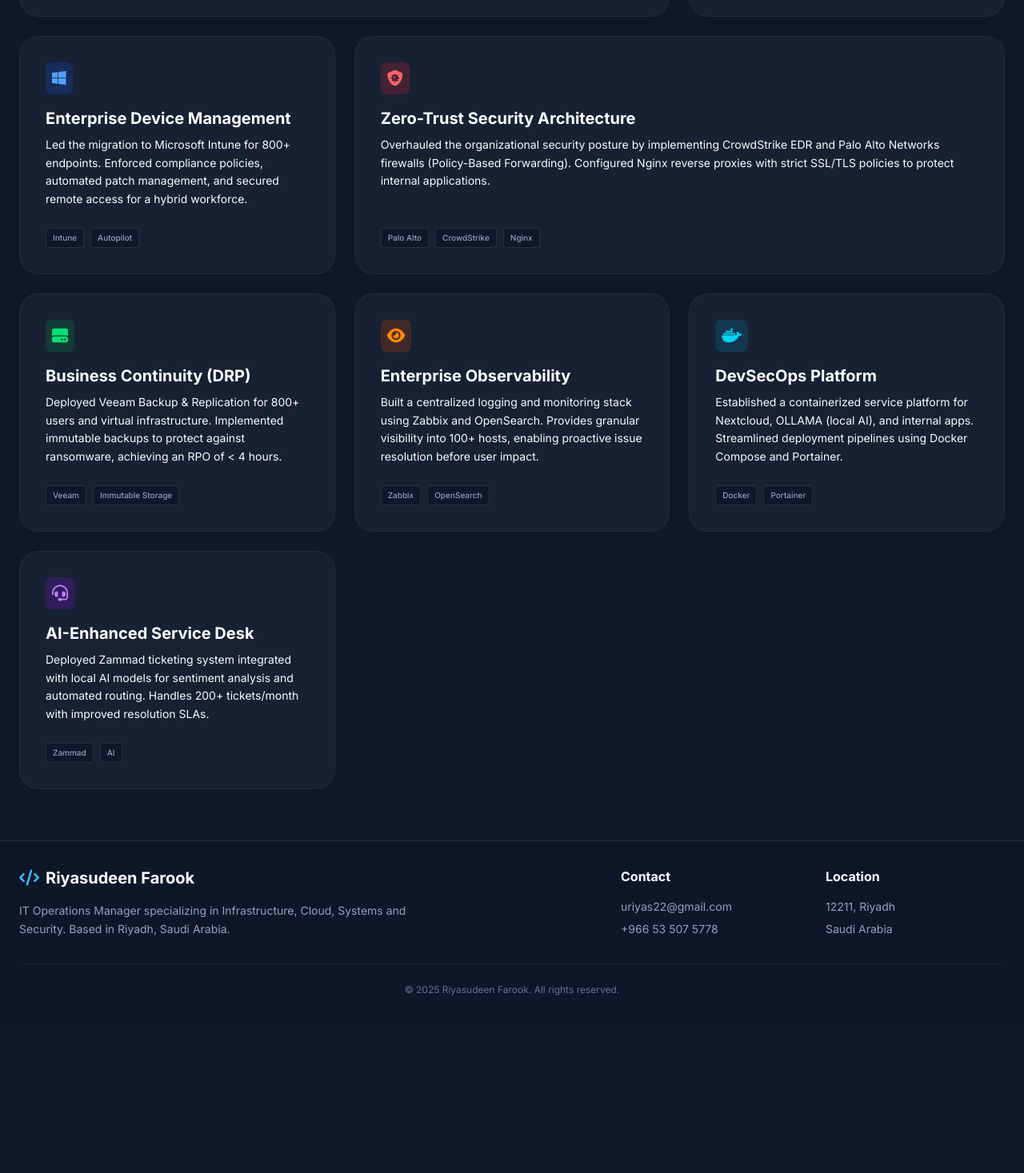
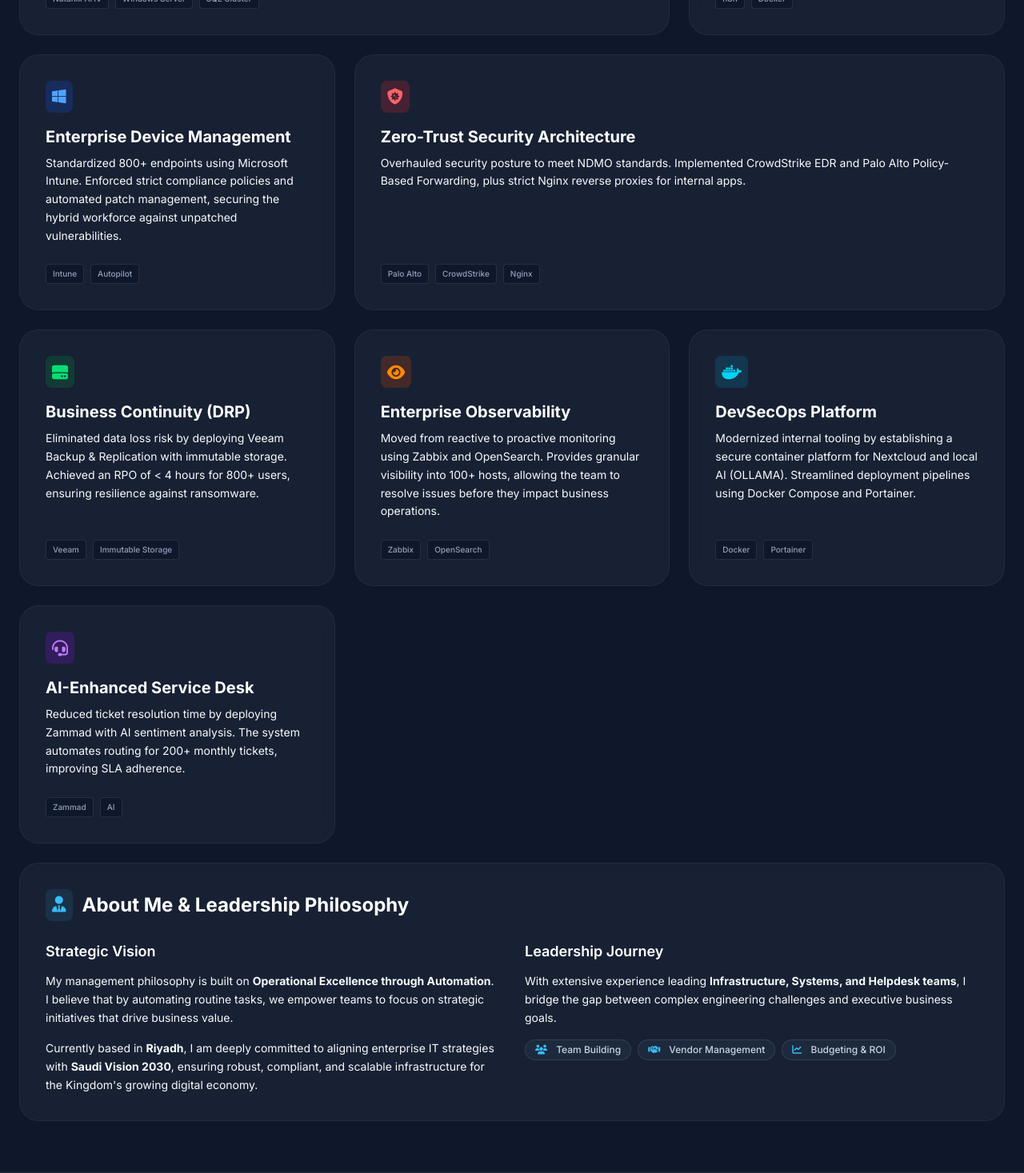
Before and after one commit to riyas22/Riyasudeen-Portfolio-v2, a Next.js app: page / in a window 1280 px wide. Shown: the part 1330-2797 px from the top of the page at 80% size. Before the commit the page ends 2608 px from the top, so only its background shows below. Built offline with nearby package versions, Linux system fonts and the light colour scheme.

Commit message:
Added AboutMe Section

```diff
--- a/app/layout.tsx
+++ b/app/layout.tsx
@@ -9,8 +9,8 @@
 const inter = Inter({ subsets: ['latin'] });
 
 export const metadata = {
-  title: "Riyasudeen Farook | IT Operations Manager",
-  description: "Senior IT Operations Manager based in Riyadh, Saudi Arabia. Specializing in Nutanix HCI, Microsoft 365, and Enterprise Security Automation.",
+  title: "Riyasudeen Farook | IT Operations Manager | Vision 2030 Compliance | Riyadh",
+  description: "Strategic IT Operations Manager based in Riyadh. Specializing in Nutanix HCI, Microsoft 365, Operational Automation and NCA/NDMO cybersecurity compliance for Saudi enterprises.",
 };
 
 export default function RootLayout({ children }: { children: React.ReactNode }) {
--- /dev/null
+++ b/components/AboutMe.tsx
@@ -0,0 +1,42 @@
+export default function AboutMe() {
+  return (
+    <div className="bento-card col-span-1 md:col-span-3 flex flex-col justify-center bg-slate-900/50 border border-white/5 backdrop-blur-md p-8">
+      <div className="flex items-center gap-3 mb-6">
+        <div className="p-2 bg-accent/10 rounded-lg">
+          <i className="fas fa-user-tie text-accent text-xl"></i>
+        </div>
+        <h2 className="text-2xl font-bold text-white">About Me & Leadership Philosophy</h2>
+      </div>
+
+      <div className="grid grid-cols-1 md:grid-cols-2 gap-8">
+        <div>
+          <h3 className="text-lg font-semibold text-white mb-3">Strategic Vision</h3>
+          <p className="text-textMuted text-sm leading-relaxed mb-4">
+            My management philosophy is built on <strong>Operational Excellence through Automation</strong>. I believe that by automating routine tasks, we empower teams to focus on strategic initiatives that drive business value.
+          </p>
+          <p className="text-textMuted text-sm leading-relaxed">
+            Currently based in <strong>Riyadh</strong>, I am deeply committed to aligning enterprise IT strategies with <strong>Saudi Vision 2030</strong>, ensuring robust, compliant, and scalable infrastructure for the Kingdom's growing digital economy.
+          </p>
+        </div>
+
+        <div>
+          <h3 className="text-lg font-semibold text-white mb-3">Leadership Journey</h3>
+          <p className="text-textMuted text-sm leading-relaxed mb-4">
+            With extensive experience leading <strong>Infrastructure, Systems, and Helpdesk teams</strong>, I bridge the gap between complex engineering challenges and executive business goals.
+          </p>
+          <div className="flex flex-wrap gap-2 mt-4">
+             <span className="px-3 py-1 text-xs font-medium bg-slate-800 rounded-full border border-white/10 text-slate-300">
+               <i className="fas fa-users mr-2 text-accent"></i> Team Building
+             </span>
+             <span className="px-3 py-1 text-xs font-medium bg-slate-800 rounded-full border border-white/10 text-slate-300">
+               <i className="fas fa-handshake mr-2 text-accent"></i> Vendor Management
+             </span>
+             <span className="px-3 py-1 text-xs font-medium bg-slate-800 rounded-full border border-white/10 text-slate-300">
+               <i className="fas fa-chart-line mr-2 text-accent"></i> Budgeting & ROI
+             </span>
+          </div>
+        </div>
+      </div>
+    </div>
+  );
+}
--- a/components/BentoGrid.tsx
+++ b/components/BentoGrid.tsx
@@ -3,7 +3,7 @@
 import TechMarquee from "./TechMarquee";
 import ImpactMetrics from "./ImpactMetrics";
 import ProjectGrid from "./ProjectGrid";
-// Removed Footer import to prevent duplication
+import AboutMe from "./AboutMe";
 
 export default function BentoGrid() {
   return (
@@ -13,6 +13,7 @@
       <TechMarquee />
       <ImpactMetrics />
       <ProjectGrid />
+      <AboutMe />
     </div>
   );
 }
--- a/components/ProjectGrid.tsx
+++ b/components/ProjectGrid.tsx
@@ -12,30 +12,30 @@
   isLarge?: boolean; // For span-2 logic
 }
 
-// Project Data
+// Project Data with "Challenge -> Solution -> Impact" descriptions
 const projects: Project[] = [
   {
     title: "Hybrid Cloud Transformation",
-    description: "Architected and deployed a high-availability Nutanix HCI cluster. Consolidated Windows Domain Controllers, SQL clusters, and critical business apps onto a unified platform, reducing hardware footprint by 40% while ensuring HA/DR readiness.",
+    description: "The Challenge: Legacy infrastructure lacked DR capabilities. The Solution: Architected a high-availability Nutanix HCI cluster consolidating Windows DCs and SQL. The Impact: Reduced hardware footprint by 40% while achieving 99.9% uptime and NCA compliance.",
     tags: ["Nutanix AHV", "Windows Server", "SQL Cluster"],
     icon: "fas fa-server",
     iconColor: "bg-blue-500/20",
     iconTextColor: "text-blue-400",
     isLarge: true,
-    // No link provided in original content, so arrow will be hidden
+    // No link provided, so arrow will be hidden
   },
   {
     title: "Security Automation Framework",
-    description: "Developed a self-healing security workflow using n8n. Automatically aggregates vulnerability data from Microsoft Defender and generates real-time reports, reducing incident triage time by 60%.",
+    description: "Addressed slow incident response times by building a self-healing workflow with n8n. Automatically aggregates Microsoft Defender vulnerabilities, reducing triage time by 60% and ensuring 24/7 threat monitoring.",
     tags: ["n8n", "Docker"],
     icon: "fas fa-robot",
     iconColor: "bg-yellow-500/20",
     iconTextColor: "text-yellow-400",
-    // REMOVED LINK HERE so arrow will not show
+    // REMOVED LINK HERE as requested, so arrow will not show
   },
   {
     title: "Enterprise Device Management",
-    description: "Led the migration to Microsoft Intune for 800+ endpoints. Enforced compliance policies, automated patch management, and secured remote access for a hybrid workforce.",
+    description: "Standardized 800+ endpoints using Microsoft Intune. Enforced strict compliance policies and automated patch management, securing the hybrid workforce against unpatched vulnerabilities.",
     tags: ["Intune", "Autopilot"],
     icon: "fab fa-windows",
     iconColor: "bg-blue-600/20",
@@ -43,7 +43,7 @@
   },
   {
     title: "Zero-Trust Security Architecture",
-    description: "Overhauled the organizational security posture by implementing CrowdStrike EDR and Palo Alto Networks firewalls (Policy-Based Forwarding). Configured Nginx reverse proxies with strict SSL/TLS policies to protect internal applications.",
+    description: "Overhauled security posture to meet NDMO standards. Implemented CrowdStrike EDR and Palo Alto Policy-Based Forwarding, plus strict Nginx reverse proxies for internal apps.",
     tags: ["Palo Alto", "CrowdStrike", "Nginx"],
     icon: "fas fa-shield-virus",
     iconColor: "bg-red-500/20",
@@ -52,7 +52,7 @@
   },
   {
     title: "Business Continuity (DRP)",
-    description: "Deployed Veeam Backup & Replication for 800+ users and virtual infrastructure. Implemented immutable backups to protect against ransomware, achieving an RPO of < 4 hours.",
+    description: "Eliminated data loss risk by deploying Veeam Backup & Replication with immutable storage. Achieved an RPO of < 4 hours for 800+ users, ensuring resilience against ransomware.",
     tags: ["Veeam", "Immutable Storage"],
     icon: "fas fa-hdd",
     iconColor: "bg-green-600/20",
@@ -60,7 +60,7 @@
   },
   {
     title: "Enterprise Observability",
-    description: "Built a centralized logging and monitoring stack using Zabbix and OpenSearch. Provides granular visibility into 100+ hosts, enabling proactive issue resolution before user impact.",
+    description: "Moved from reactive to proactive monitoring using Zabbix and OpenSearch. Provides granular visibility into 100+ hosts, allowing the team to resolve issues before they impact business operations.",
     tags: ["Zabbix", "OpenSearch"],
     icon: "fas fa-eye",
     iconColor: "bg-orange-600/20",
@@ -68,7 +68,7 @@
   },
   {
     title: "DevSecOps Platform",
-    description: "Established a containerized service platform for Nextcloud, OLLAMA (local AI), and internal apps. Streamlined deployment pipelines using Docker Compose and Portainer.",
+    description: "Modernized internal tooling by establishing a secure container platform for Nextcloud and local AI (OLLAMA). Streamlined deployment pipelines using Docker Compose and Portainer.",
     tags: ["Docker", "Portainer"],
     icon: "fab fa-docker",
     iconColor: "bg-cyan-600/20",
@@ -76,7 +76,7 @@
   },
   {
     title: "AI-Enhanced Service Desk",
-    description: "Deployed Zammad ticketing system integrated with local AI models for sentiment analysis and automated routing. Handles 200+ tickets/month with improved resolution SLAs.",
+    description: "Reduced ticket resolution time by deploying Zammad with AI sentiment analysis. The system automates routing for 200+ monthly tickets, improving SLA adherence.",
     tags: ["Zammad", "AI"],
     icon: "fas fa-headset",
     iconColor: "bg-purple-600/20",
```
